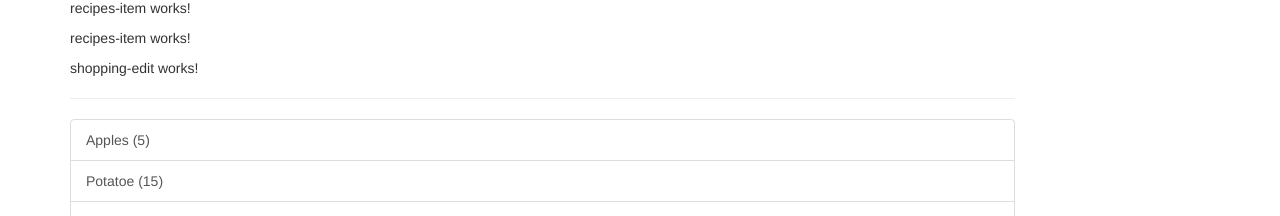
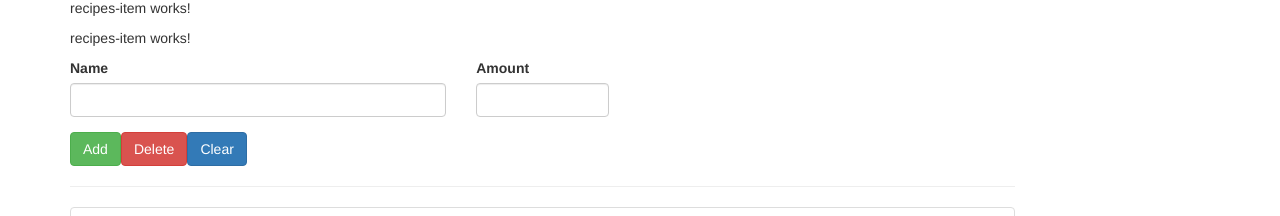
Before and after one commit to Ramona-Saintandre/Team-StockPot-GCProject, an Angular app in the folder GC-stockpot-recipeapp/: page / in a window 1280 px wide. Shown: the part 446-662 px from the top of the page. Built offline with nearby package versions, Linux system fonts and the light colour scheme.

Commit message:
shopping-edit, setup and styled, btn issues

```diff
--- a/GC-stockpot-recipeapp/src/app/shopping-list/shopping-edit/shopping-edit.component.html
+++ b/GC-stockpot-recipeapp/src/app/shopping-list/shopping-edit/shopping-edit.component.html
@@ -1 +1,26 @@
-<p>shopping-edit works!</p>
+<div class="row">
+  <div class="col-xs-12">
+    <!-- will come back to add more functionality to the form  -->
+    <form>
+      <div class="row">
+        <div class="col-sm-5 form-group">
+          <label for="name">Name</label>
+          <input type="text" id="name" class="form-control">
+        </div>
+
+        <div class="col-sm-2 form-group">
+          <label for="amount"> Amount </label>
+          <input type="number" id="amount" class="form-control">
+        </div>
+      </div>
+      <div class="row">
+        <div class="col-xs-12">
+            <!-- spacing issue with the buttons, need to fix this  -->
+          <button class="btn btn-success" type="submit">Add</button>
+          <button class="btn btn-danger" type="button">Delete</button>
+          <button class="btn btn-primary" type="button">Clear</button>
+        </div>
+      </div>
+    </form>
+  </div>
+</div>
```
